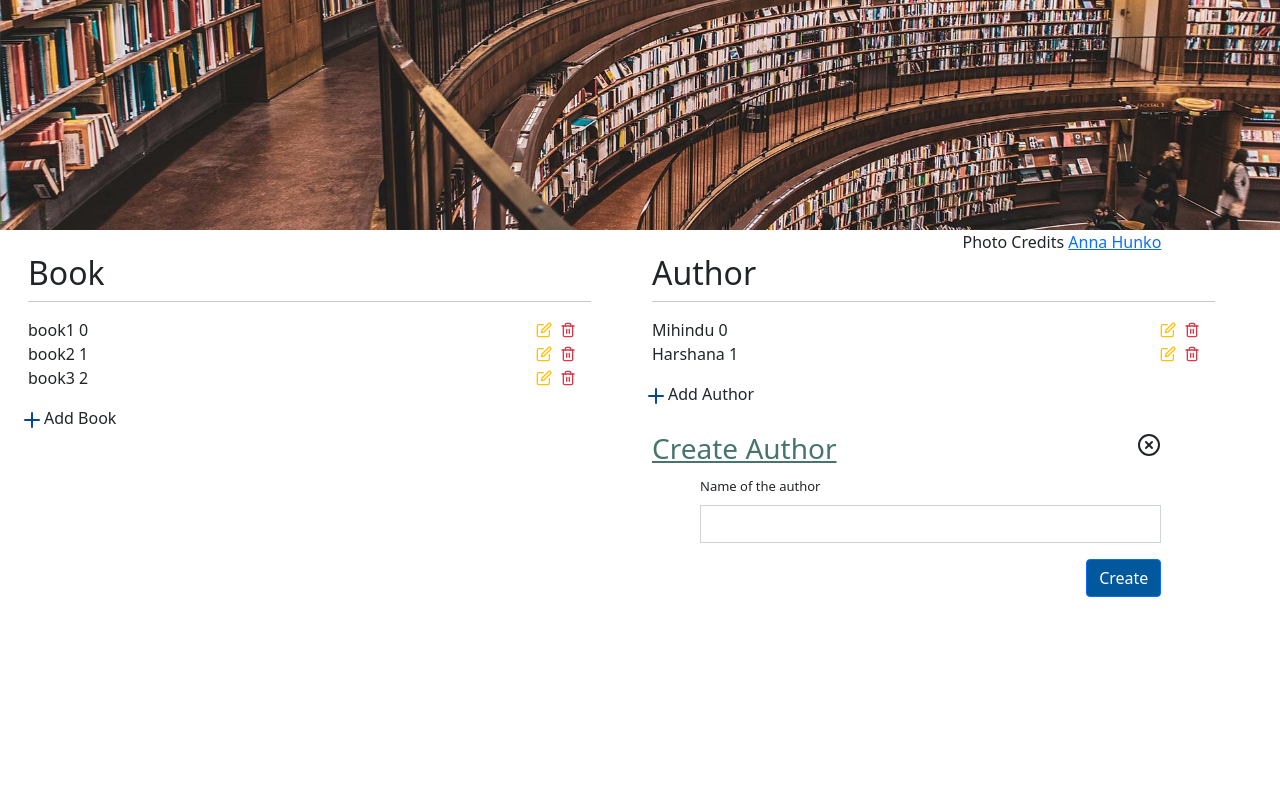
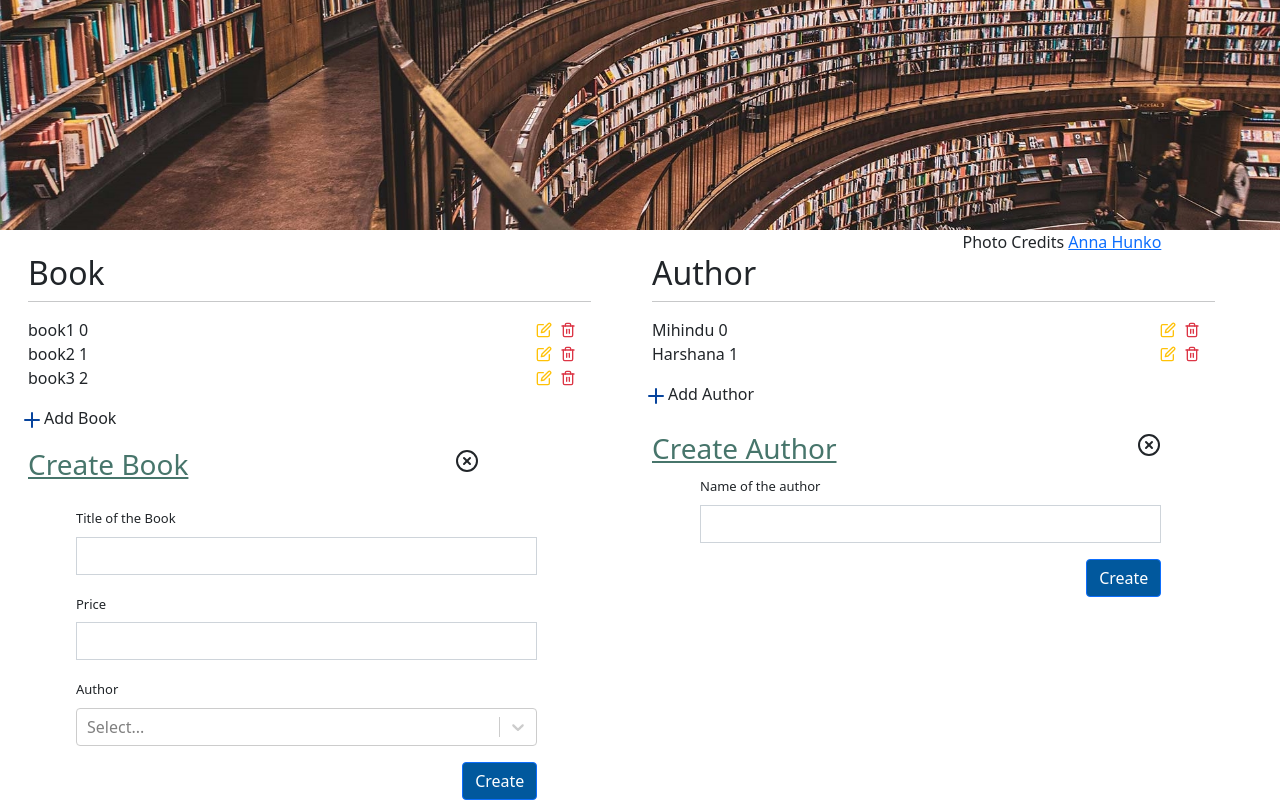
Before and after one commit to mihiHarshana/lib-individual, a React (Create React App) app: page / in a window 1280 px wide. Shown: the part 258-1058 px from the top of the page. Before the commit the page ends 855 px from the top, so only its background shows below. Built offline with nearby package versions, Linux system fonts and the light colour scheme.

Commit message:
add books form UX

```diff
--- a/package.json
+++ b/package.json
@@ -17,6 +17,7 @@
     "react-dom": "^17.0.2",
     "react-feather": "^2.0.9",
     "react-scripts": "5.0.0",
+    "react-select": "^5.2.2",
     "sass": "^1.49.8",
     "sweetalert2": "^11.4.4",
     "typescript": "^4.5.5",
--- a/src/App.scss
+++ b/src/App.scss
@@ -2,3 +2,4 @@
 @import "assests/scss/authorUx";
 @import "assests/scss/authorForm";
 @import "assests/scss/booksUx";
+@import "assests/scss/bookForm";
--- /dev/null
+++ b/src/assests/scss/_bookForm.scss
@@ -0,0 +1,19 @@
+h3 {
+  text-decoration: underline;
+  color: #47756b;
+}
+.c-circle {
+  cursor: pointer;
+}
+
+.book-label {
+  font-size: small;
+}
+
+.create-button {
+  background: #01589d !important;
+}
+
+.books-field {
+  border-radius: 0 !important;
+}
--- /dev/null
+++ b/src/components/books/BookFormUx.tsx
@@ -0,0 +1,52 @@
+import React from "react";
+import {Button, Col, Form, Row} from "react-bootstrap";
+import {XCircle} from "react-feather";
+import Select from "react-select";
+
+const options = [
+  { value: 'author1', label: 'Author 1' },
+  { value: 'authro2', label: 'Author 2' },
+  { value: 'author3', label: 'Author 3' }
+]
+
+const BookFormUx = () => {
+  return (
+    <React.Fragment>
+      <Row>
+        <Col xs={8}  className="mt-3 ms-md-3">
+          <h3>Create Book</h3>
+        </Col>
+        <Col xs={2}  className="mt-3">
+          <XCircle className="c-circle"/>
+        </Col>
+      </Row>
+      <Row>
+        <Col xs={10} className="mt-3 ms-md-3">
+          <Form className="ms-5">
+            <Form.Group className="mb-3 " controlId="titleOfTheBook">
+              <Form.Label className="book-label">Title of the Book</Form.Label>
+              <Form.Control type="text"  className="books-field" />
+            </Form.Group>
+
+            <Form.Group className="mb-3" controlId="priceOfTheBook">
+              <Form.Label  className="book-label">Price</Form.Label>
+              <Form.Control type="text"  className="books-field"  />
+            </Form.Group>
+            <Form.Group className="mb-3" controlId="form">
+              <Form.Label  className="book-label">Author</Form.Label>
+              <Select options={options} isClearable></Select>
+            </Form.Group>
+            <Button variant="primary" type="submit" className="create-button float-end">
+              Create
+            </Button>
+          </Form>
+
+        </Col>
+
+      </Row>
+
+    </React.Fragment>
+  )
+
+}
+export default BookFormUx
--- a/src/components/books/BookUx.tsx
+++ b/src/components/books/BookUx.tsx
@@ -3,6 +3,7 @@ import {Col, Row} from "react-bootstrap";
 import Book from "./Book";
 import {IBook,IAuthor} from "../../LibraryTypes";
 import {Plus} from "react-feather";
+import BookFormUx from "./BookFormUx";
 
 const BookUx: React.FC = () => {
   const books: IBook[] = [
@@ -30,7 +31,7 @@ const BookUx: React.FC = () => {
           Add Book
         </Col>
         <Col xs={12} >
-
+          <BookFormUx />
         </Col>
       </Row>
     </React.Fragment>
```
Also changed, not shown: 1 other file (tests, documents, lock files or other folders).
